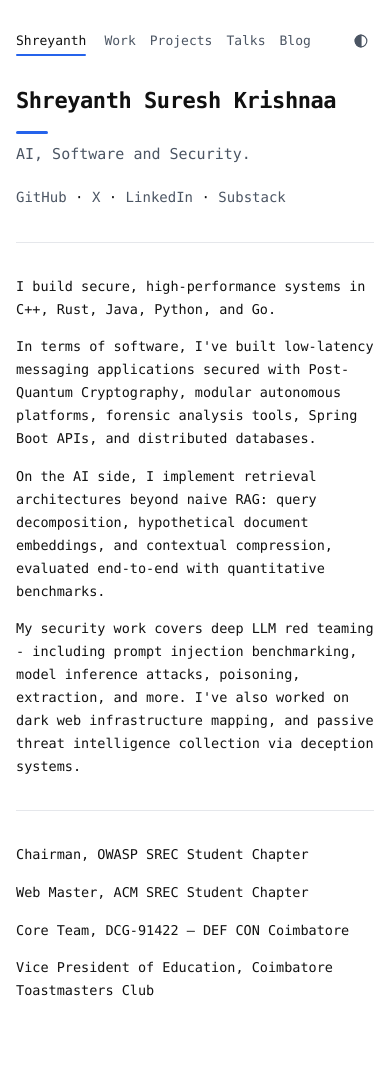
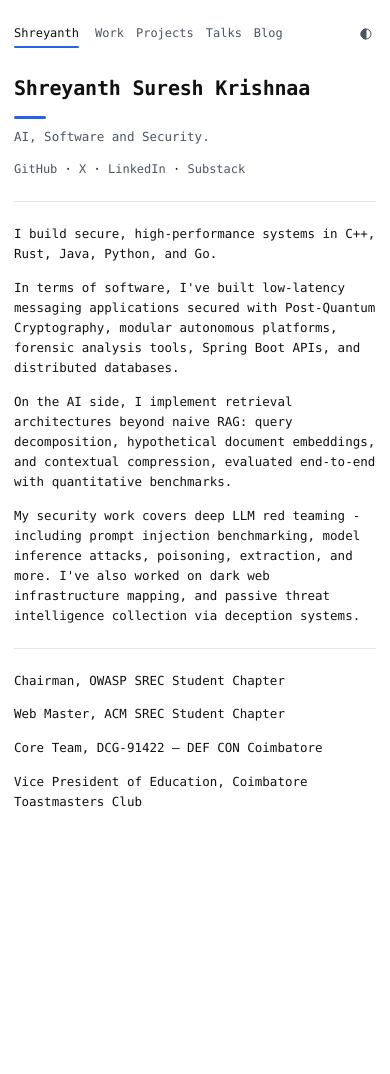
Before and after one commit to shreyanth-sureshkrishnaa/personal-site, a Jekyll site: the page built from index.html, in a window 390 px wide. Built offline with Jekyll 4.4.1, drawn with Linux system fonts in a browser that asks for light colours; after the commit the page ends 900 px from its top, so only the background shows below that.

Commit message:
mobile rendering fix #2

```diff
--- a/assets/css/main.css
+++ b/assets/css/main.css
@@ -563,62 +563,109 @@ p.hint {
   margin-bottom: 16px;
 }
 
-/* TABLET & LARGE PHONE — nav starts to get crowded */
+/* TABLET & LARGE PHONE */
 @media (max-width: 640px) {
   body {
-    padding: 32px 18px 80px;
-    font-size: 13.5px;
+    padding: 24px 14px 60px;
+    font-size: 12.5px;
+    line-height: 1.6;
   }
 
   nav {
     flex-wrap: wrap;
-    gap: 12px 16px;
-    margin-bottom: 36px;
-    font-size: 13px;
+    gap: 8px 12px;
+    margin-bottom: 28px;
+    font-size: 12px;
   }
 
-  /* Keep the name on its own "row" by pushing toggle to the far end */
   .theme-toggle {
     margin-left: auto;
-  }
-}
-
-/* SMALL PHONE — tighten everything up */
-@media (max-width: 480px) {
-  body {
-    padding: 28px 16px 72px;
+    padding: 4px;
   }
 
-  nav {
-    gap: 10px 14px;
-    margin-bottom: 28px;
+  .theme-toggle svg {
+    width: 12px;
+    height: 12px;
+  }
+
+  hr {
+    margin: 22px 0;
   }
 
   .hero-name {
-    font-size: 22px;
+    font-size: 20px;
+    letter-spacing: -0.01em;
+  }
+
+  .hero-sub {
+    font-size: 12.5px;
+    margin-bottom: 12px;
+  }
+
+  .hero-links {
+    font-size: 12px;
   }
 
   h1.page-title {
-    font-size: 20px;
+    font-size: 18px;
+  }
+
+  h2.section-title {
+    font-size: 10px;
+    margin: 28px 0 12px;
   }
 
   .entry {
     grid-template-columns: 1fr;
-    gap: 4px;
-    padding: 16px 0;
+    gap: 3px;
+    padding: 14px 0;
+    font-size: 12.5px;
   }
 
   .entry-time {
-    font-size: 11.5px;
+    font-size: 11px;
+  }
+
+  .entry-role {
+    font-size: 13px;
+  }
+
+  .entry-org {
+    font-size: 12px;
+  }
+
+  .project-name {
+    font-size: 13px;
+  }
+
+  .project-desc {
+    font-size: 12px;
   }
 
   .post-row {
     grid-template-columns: 1fr;
     gap: 2px;
-    padding: 14px 0;
+    padding: 12px 0;
+    font-size: 12.5px;
+  }
+
+  .post-date {
+    font-size: 11px;
   }
 
   .post-header h1 {
-    font-size: 20px;
+    font-size: 18px;
+  }
+
+  .post-content {
+    font-size: 13px;
+  }
+
+  .post-content h2 {
+    font-size: 15px;
+  }
+
+  .post-content h3 {
+    font-size: 13px;
   }
 }
```
